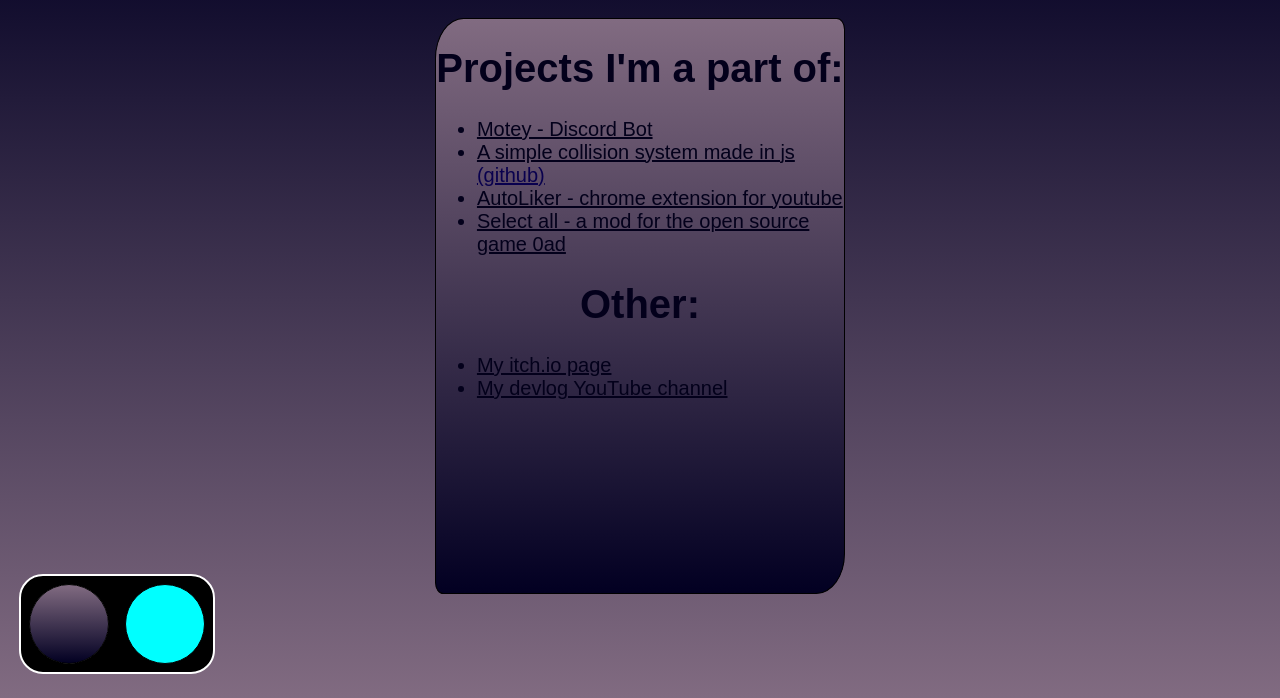
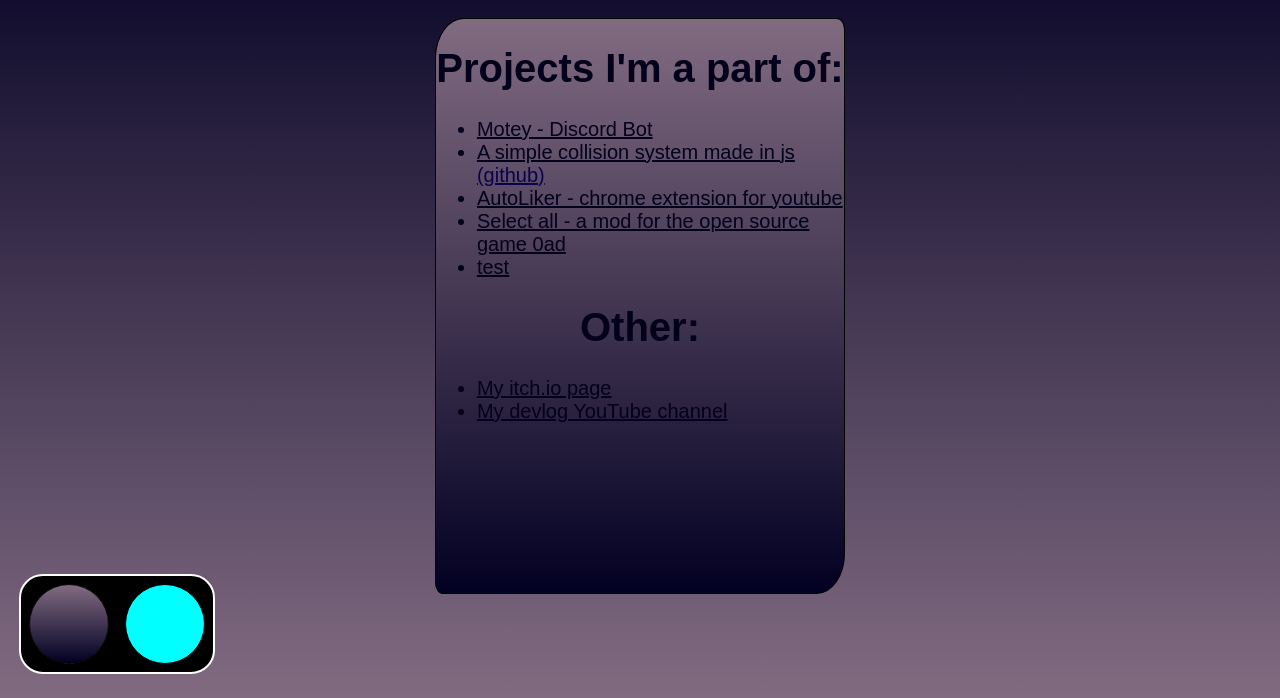
Before and after one commit to paczek654321/paczek654321.github.io, a plain HTML site: page index.html in a window 1280 px wide. Shown: the part 102-800 px from the top of the page. Drawn offline with Linux system fonts and the light colour scheme.

Commit message:
Test url for a personal project

```diff
--- a/index.html
+++ b/index.html
@@ -15,6 +15,7 @@
             <li><a href="https://paczek654321.github.io/collisions" target="_blank">A simple collision system made in js </a><a class="blue" target="_blank" href="https://github.com/paczek654321/simple-collisions-js">(github)</a></li>
             <li><a href="https://github.com/paczek654321/AutoLiker" target="_blank">AutoLiker - chrome extension for youtube</a></li>
             <li><a href="https://github.com/paczek654321/0ad-select-all"  target="_blank">Select all - a mod for the open source game 0ad</a></li>
+            <li><a href="exchange://192.168.0.104:8000/details">test</a></li>
         </ul>
         <h1>Other:</h1>
         <ul>
```
